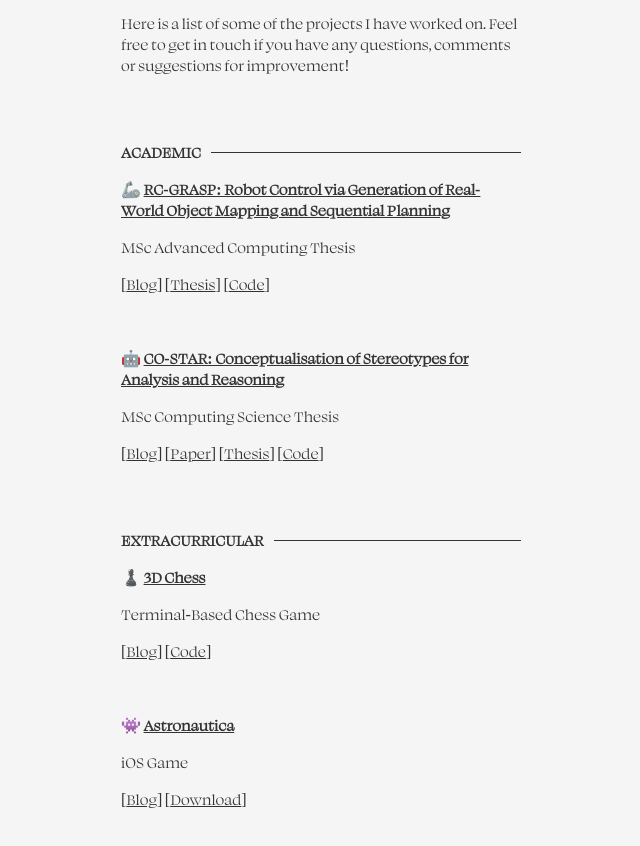
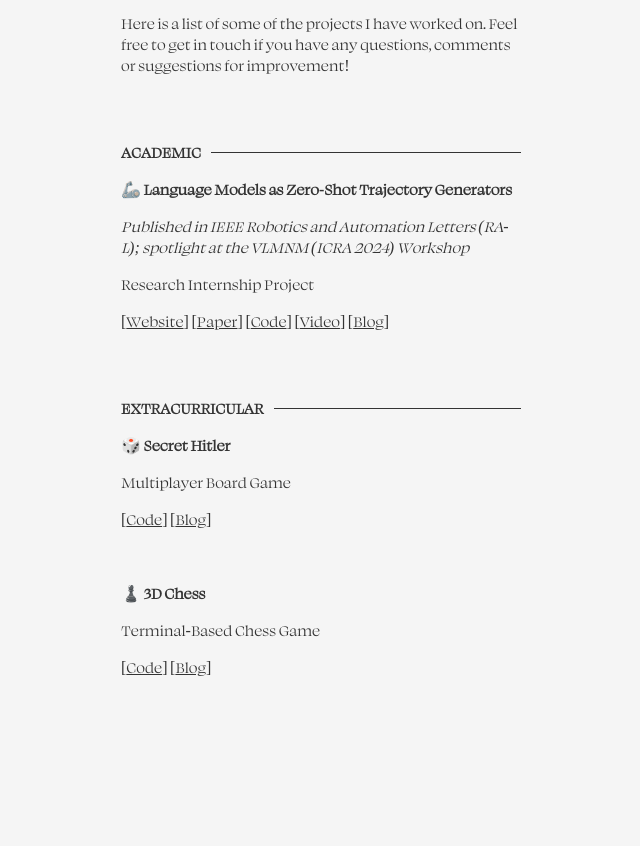
Before and after one commit to kwonathan/kwonathan.github.io, a plain HTML site: page projects.html in a window 1280 px wide. Shown: the part 204-1050 px from the top of the page, without its empty margins (319-959 px from the left). Drawn offline with Linux system fonts and the light colour scheme.

Commit message:
Update projects page

```diff
--- a/projects.html
+++ b/projects.html
@@ -7,7 +7,7 @@
     <meta name="viewport" content="width=device-width, initial-scale=1" />
     <link rel="stylesheet" href="style.css" />
     <link rel="stylesheet" href="https://cdnjs.cloudflare.com/ajax/libs/font-awesome/6.4.0/css/all.min.css" />
-    <title>kwonathan · Projects</title>
+    <title>Projects · John Kwon</title>
 </head>
 <body>
     <div class="container">
@@ -18,23 +18,20 @@
                 <div class="subheading">
                     <div class="subheading-text"><b>ACADEMIC</b></div><hr>
                 </div>
-                <p><b>🦾 <a href="./rc-grasp.html">RC-GRASP: Robot Control via Generation of Real-World Object Mapping and Sequential Planning</a></b></p>
-                <p>MSc Advanced Computing Thesis</p>
-                <p>[<a href="./rc-grasp.html">Blog</a>] [<a href="./rc-grasp-thesis.pdf">Thesis</a>] [<a href="https://github.com/kwonathan/RC-GRASP">Code</a>]</p>
-                <br>
-                <p><b>🤖 <a href="./co-star.html">CO-STAR: Conceptualisation of Stereotypes for Analysis and Reasoning</a></b></p>
-                <p>MSc Computing Science Thesis</p>
-                <p>[<a href="./co-star.html">Blog</a>] [<a href="http://arxiv.org/abs/2112.00819">Paper</a>] [<a href="./co-star-thesis.pdf">Thesis</a>] [<a href="https://github.com/kwonathan/CO-STAR">Code</a>]</p>
+                <p><b>🦾 Language Models as Zero-Shot Trajectory Generators</b></p>
+                <p><i>Published in IEEE Robotics and Automation Letters (RA-L); spotlight at the VLMNM (ICRA 2024) Workshop</i></p>
+                <p>Research Internship Project</p>
+                <p>[<a href="https://www.robot-learning.uk/language-models-trajectory-generators">Website</a>] [<a href="https://arxiv.org/abs/2310.11604">Paper</a>] [<a href="https://github.com/kwonathan/language-models-trajectory-generators">Code</a>] [<a href="https://www.youtube.com/watch?v=J6lg0UXieBs">Video</a>] [<a href="./language-models-trajectory-generators.html">Blog</a>]</p>
                 <div class="subheading">
                     <div class="subheading-text"><b>EXTRACURRICULAR</b></div><hr>
                 </div>
-                <p><b>♟️ <a href="./3d-chess.html">3D Chess</a></b></p>
+                <p><b>🎲 Secret Hitler</b></p>
+                <p>Multiplayer Board Game</p>
+                <p>[<a href="https://github.com/kwonathan/secret-hitler">Code</a>] [<a href="./secret-hitler.html">Blog</a>]</p>
+                <br>
+                <p><b>♟️ 3D Chess</b></p>
                 <p>Terminal-Based Chess Game</p>
-                <p>[<a href="./3d-chess.html">Blog</a>] [<a href="https://github.com/kwonathan/3d_chess">Code</a>]</p>
-                <br>
-                <p><b>👾 <a href="./astronautica.html">Astronautica</a></b></p>
-                <p>iOS Game</p>
-                <p>[<a href="./astronautica.html">Blog</a>] [<a href="https://apps.apple.com/tc/app/astronautica/id1415313291">Download</a>]</p>
+                <p>[<a href="https://github.com/kwonathan/3d_chess">Code</a>] [<a href="./3d-chess.html">Blog</a>]</p>
             </div>
         </div>
     </div>
```
